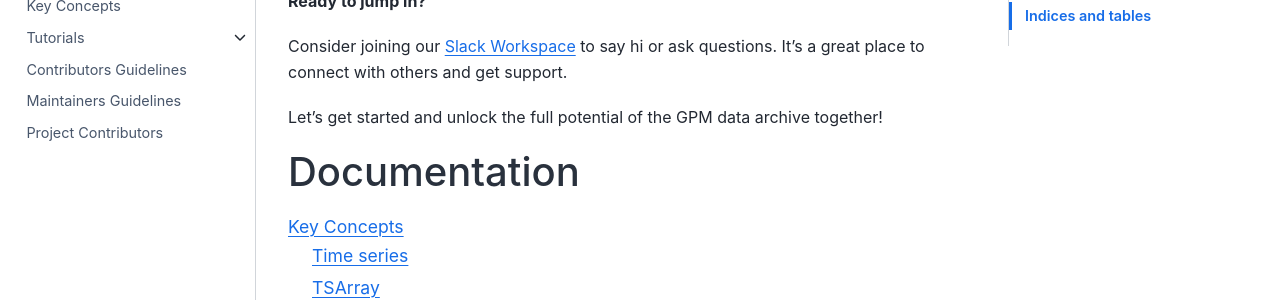
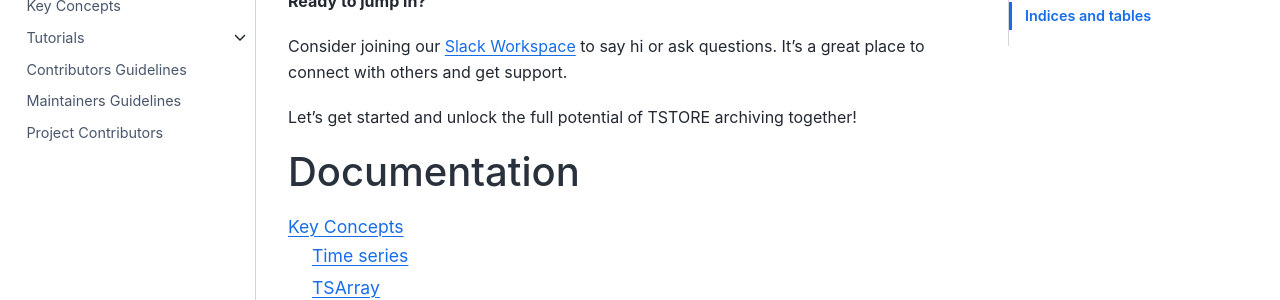
Before and after one commit to ltelab/tstore, a Sphinx documentation site: the page built from docs/source/index.rst, in a window 1280 px wide and 900 px high, scrolled down 582 px. Shown: the part 153-453 px from the top of the window. Built offline with Sphinx 7.4.7 and the Sphinx Book theme 1.1.4, drawn with Linux system fonts in a browser that asks for light colours; pages that are not in the unit, such as notebooks, are missing from menus; the version number could not be read and is left out.

Commit message:
docs: update docs/source/index.rst
Co-authored-by: Gionata Ghiggi <gionata.ghiggi@gmail.com>

```diff
--- a/docs/source/index.rst
+++ b/docs/source/index.rst
@@ -24,7 +24,8 @@ We're excited to see how you'll use this tool to push the boundaries of what's p
 Consider joining our `Slack Workspace <https://join.slack.com/t/tstore-workspace/shared_invite/zt-2g8uanpgm-dYrL6rxk5pEpAKCYn~QQ5Q>`__ to say hi or ask questions.
 It's a great place to connect with others and get support.
 
-Let's get started and unlock the full potential of the GPM data archive together!
+Let's get started and unlock the full potential of TSTORE archiving together!
+
 
 Documentation
 =============
```
